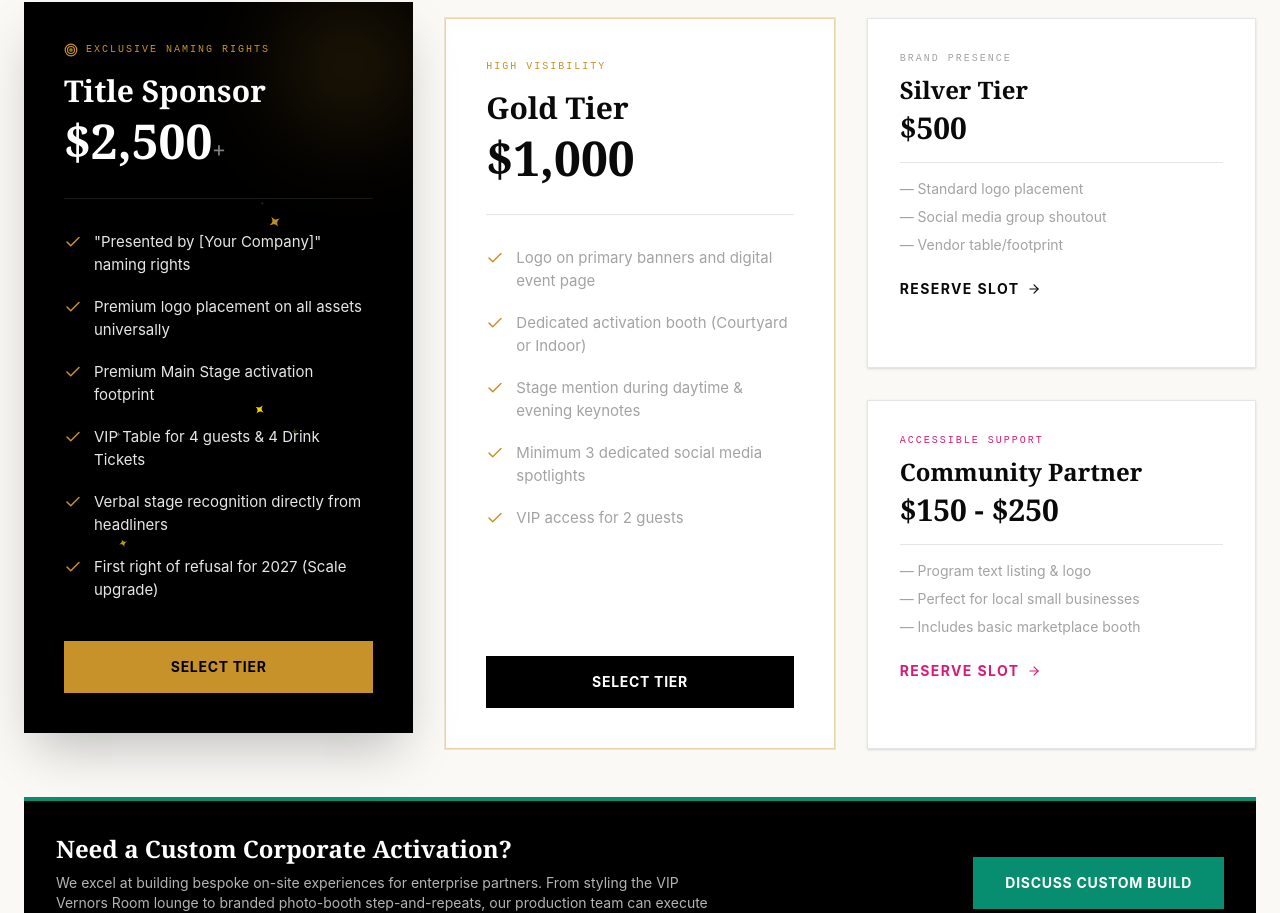
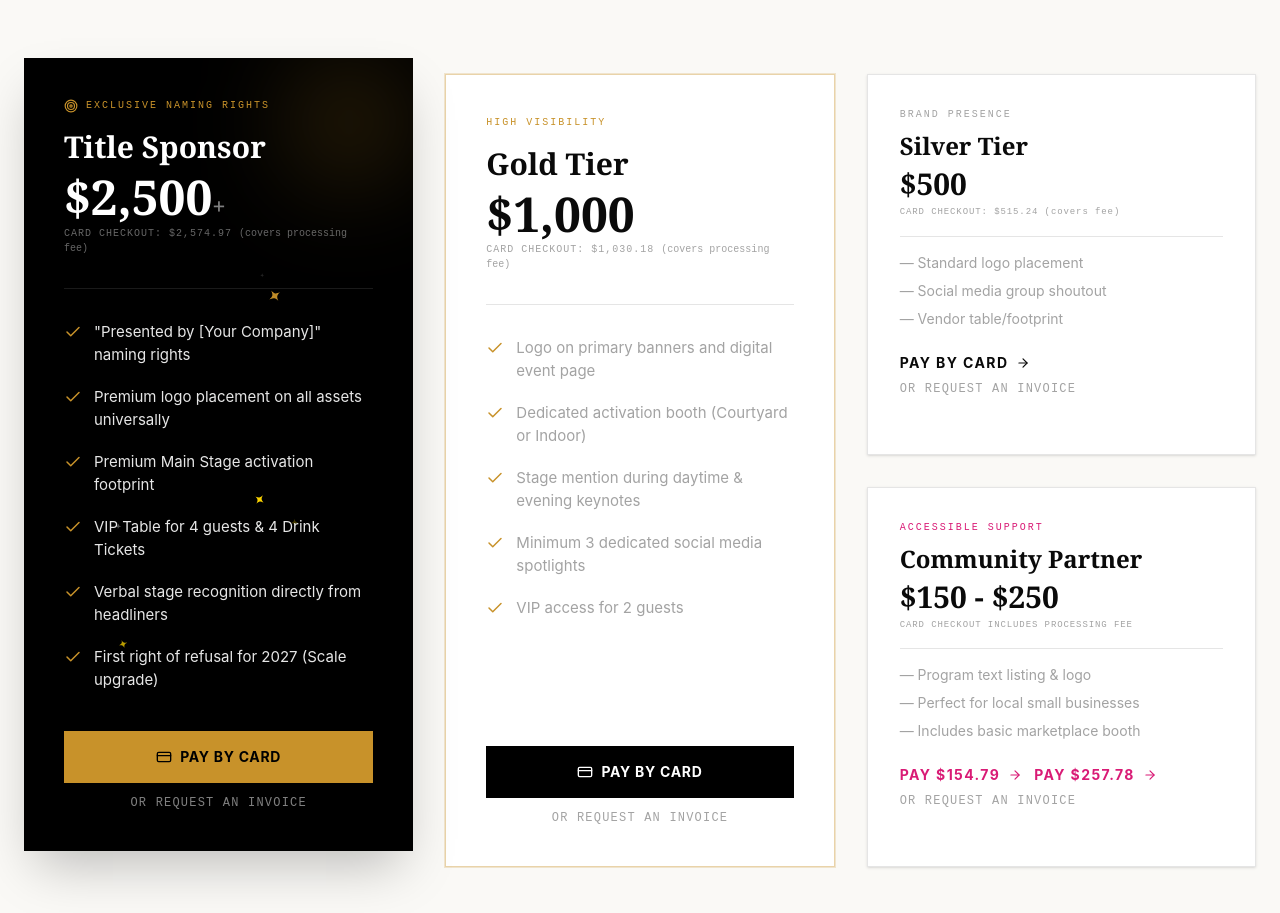
Before and after one commit to brokenbartender/pride-in-pontiac-2026, a React (Vite) app: page /sponsors in a window 1280 px wide. Shown: the part 2634-3547 px from the top of the page. Built offline with nearby package versions, Linux system fonts and the light colour scheme; no server answers.

Commit message:
Wire live Stripe checkout into sponsor tiers with fee-inclusive pricing clearly disclosed; keep invoice/check option to avoid fee

```diff
--- a/src/pages/Sponsors.tsx
+++ b/src/pages/Sponsors.tsx
@@ -1,8 +1,15 @@
 import { Link } from "react-router-dom";
-import { ArrowRight, BarChart3, Building2, Eye, ShieldCheck, Target, Users, Check } from "lucide-react";
+import { ArrowRight, BarChart3, Building2, Eye, ShieldCheck, Target, Users, Check, CreditCard } from "lucide-react";
 import { GenderqueerStripe } from "../components/GenderqueerStripe";
 import { motion } from "motion/react";
 import { Sparkles } from "../components/Sparkles";
+import {
+  SPONSOR_TITLE_CHECKOUT_URL,
+  SPONSOR_GOLD_CHECKOUT_URL,
+  SPONSOR_SILVER_CHECKOUT_URL,
+  SPONSOR_COMMUNITY_150_CHECKOUT_URL,
+  SPONSOR_COMMUNITY_250_CHECKOUT_URL,
+} from "../lib/eventLinks";
 
 export function Sponsors() {
   const containerVariants = {
@@ -148,6 +155,7 @@ export function Sponsors() {
           <div className="text-center mb-24">
             <h2 className="font-serif font-black text-5xl mb-6">Ready-to-Deploy Packages</h2>
             <p className="text-pride-muted max-w-2xl mx-auto text-lg">Secure your exclusivity early. All tiers include full promotional exposure leading up to the historic event date.</p>
+            <p className="text-pride-muted/70 max-w-xl mx-auto text-sm mt-4">Card checkout below includes a small processing fee so your full commitment reaches the event. Prefer to pay by check or ACH with no fee? <a href="mailto:baentertainmentMI@gmail.com?subject=Sponsorship%20Payment%20by%20Check%2FACH" className="underline hover:text-pride-gold transition-colors">Email us</a> to arrange it.</p>
           </div>
 
           <motion.div
@@ -165,7 +173,8 @@ export function Sponsors() {
 
               <span className="font-mono text-[10px] tracking-[0.2em] uppercase text-pride-gold mb-4 flex items-center gap-2 relative z-10"><Target size={14}/> Exclusive Naming Rights</span>
               <h3 className="font-serif font-bold text-3xl mb-2 relative z-10">Title Sponsor</h3>
-              <div className="font-serif font-black text-5xl mb-8 border-b border-pride-white/10 pb-8 relative z-10">$2,500<span className="text-2xl text-pride-white/50">+</span></div>
+              <div className="font-serif font-black text-5xl mb-1 relative z-10">$2,500<span className="text-2xl text-pride-white/50">+</span></div>
+              <p className="font-mono text-[10px] uppercase tracking-widest text-pride-white/40 mb-8 pb-8 border-b border-pride-white/10 relative z-10">Card checkout: $2,574.97 <span className="normal-case tracking-normal">(covers processing fee)</span></p>
 
               <ul className="space-y-5 mb-10 flex-grow font-sans text-[15px] relative z-10">
                 <li className="flex items-start gap-3"><Check size={18} className="text-pride-gold mt-0.5 shrink-0" /> <span className="text-pride-white/90">"Presented by [Your Company]" naming rights</span></li>
@@ -175,14 +184,18 @@ export function Sponsors() {
                 <li className="flex items-start gap-3"><Check size={18} className="text-pride-gold mt-0.5 shrink-0" /> <span className="text-pride-white/90">Verbal stage recognition directly from headliners</span></li>
                 <li className="flex items-start gap-3"><Check size={18} className="text-pride-gold mt-0.5 shrink-0" /> <span className="text-pride-white/90">First right of refusal for 2027 (Scale upgrade)</span></li>
               </ul>
-              <a href="mailto:baentertainmentMI@gmail.com?subject=Title%20Sponsorship%20Commitment" className="w-full text-center bg-pride-gold text-pride-black py-4 font-bold uppercase tracking-wider text-sm hover:bg-pride-white transition-colors relative z-10">Select Tier</a>
+              <a href={SPONSOR_TITLE_CHECKOUT_URL} target="_blank" rel="noopener noreferrer" className="w-full text-center bg-pride-gold text-pride-black py-4 font-bold uppercase tracking-wider text-sm hover:bg-pride-white transition-colors relative z-10 flex items-center justify-center gap-2">
+                <CreditCard size={16} /> Pay by Card
+              </a>
+              <a href="mailto:baentertainmentMI@gmail.com?subject=Title%20Sponsorship%20Commitment" className="w-full text-center text-pride-white/50 hover:text-pride-white text-xs font-mono uppercase tracking-widest mt-3 relative z-10">Or request an invoice</a>
             </motion.div>
 
             {/* Gold Tier */}
             <motion.div variants={itemVariants} className="bg-pride-white text-pride-ink border border-pride-gold/40 p-10 flex flex-col relative shadow-[0_0_0_1px_rgba(200,146,42,0.2)]">
               <span className="font-mono text-[10px] tracking-[0.2em] uppercase text-pride-gold mb-4 flex items-center gap-2">High Visibility</span>
               <h3 className="font-serif font-bold text-3xl mb-2">Gold Tier</h3>
-              <div className="font-serif font-black text-5xl mb-8 border-b border-pride-black/10 pb-8">$1,000</div>
+              <div className="font-serif font-black text-5xl mb-1">$1,000</div>
+              <p className="font-mono text-[10px] uppercase tracking-widest text-pride-muted mb-8 pb-8 border-b border-pride-black/10">Card checkout: $1,030.18 <span className="normal-case tracking-normal">(covers processing fee)</span></p>
 
               <ul className="space-y-5 mb-10 flex-grow font-sans text-[15px]">
                 <li className="flex items-start gap-3"><Check size={18} className="text-pride-gold mt-0.5 shrink-0" /> <span className="text-pride-muted">Logo on primary banners and digital event page</span></li>
@@ -191,7 +204,10 @@ export function Sponsors() {
                 <li className="flex items-start gap-3"><Check size={18} className="text-pride-gold mt-0.5 shrink-0" /> <span className="text-pride-muted">Minimum 3 dedicated social media spotlights</span></li>
                 <li className="flex items-start gap-3"><Check size={18} className="text-pride-gold mt-0.5 shrink-0" /> <span className="text-pride-muted">VIP access for 2 guests</span></li>
               </ul>
-              <a href="mailto:baentertainmentMI@gmail.com?subject=Gold%20Sponsorship%20Commitment" className="w-full text-center bg-pride-black text-pride-white py-4 font-bold uppercase tracking-wider text-sm hover:bg-pride-gold hover:text-pride-black transition-colors">Select Tier</a>
+              <a href={SPONSOR_GOLD_CHECKOUT_URL} target="_blank" rel="noopener noreferrer" className="w-full text-center bg-pride-black text-pride-white py-4 font-bold uppercase tracking-wider text-sm hover:bg-pride-gold hover:text-pride-black transition-colors flex items-center justify-center gap-2">
+                <CreditCard size={16} /> Pay by Card
+              </a>
+              <a href="mailto:baentertainmentMI@gmail.com?subject=Gold%20Sponsorship%20Commitment" className="w-full text-center text-pride-muted hover:text-pride-ink text-xs font-mono uppercase tracking-widest mt-3">Or request an invoice</a>
             </motion.div>
 
             {/* Silver & Community */}
@@ -199,25 +215,32 @@ export function Sponsors() {
               <div className="bg-pride-white text-pride-ink border border-pride-black/10 p-8 shadow-sm flex-grow">
                 <span className="font-mono text-[10px] tracking-[0.2em] uppercase text-pride-muted mb-2 block">Brand Presence</span>
                 <h3 className="font-serif font-bold text-2xl mb-1">Silver Tier</h3>
-                <div className="font-serif font-black text-3xl mb-4 text-pride-ink border-b border-pride-black/10 pb-4">$500</div>
+                <div className="font-serif font-black text-3xl mb-1 text-pride-ink">$500</div>
+                <p className="font-mono text-[9px] uppercase tracking-widest text-pride-muted mb-4 pb-4 border-b border-pride-black/10">Card checkout: $515.24 <span className="normal-case">(covers fee)</span></p>
                 <ul className="space-y-2 mb-6 text-sm text-pride-muted">
                   <li>&mdash; Standard logo placement</li>
                   <li>&mdash; Social media group shoutout</li>
                   <li>&mdash; Vendor table/footprint</li>
                 </ul>
-                <a href="mailto:baentertainmentMI@gmail.com?subject=Silver%20Sponsorship" className="font-bold text-sm tracking-widest text-pride-ink hover:text-pride-gold uppercase flex items-center gap-2">Reserve Slot <ArrowRight size={14}/></a>
+                <a href={SPONSOR_SILVER_CHECKOUT_URL} target="_blank" rel="noopener noreferrer" className="font-bold text-sm tracking-widest text-pride-ink hover:text-pride-gold uppercase flex items-center gap-2">Pay by Card <ArrowRight size={14}/></a>
+                <a href="mailto:baentertainmentMI@gmail.com?subject=Silver%20Sponsorship" className="block text-pride-muted hover:text-pride-ink text-xs font-mono uppercase tracking-widest mt-2">Or request an invoice</a>
               </div>
 
               <div className="bg-pride-white text-pride-ink border border-pride-black/10 p-8 shadow-sm flex-grow">
                 <span className="font-mono text-[10px] tracking-[0.2em] uppercase text-pride-rose mb-2 block">Accessible Support</span>
                 <h3 className="font-serif font-bold text-2xl mb-1">Community Partner</h3>
-                <div className="font-serif font-black text-3xl mb-4 text-pride-ink border-b border-pride-black/10 pb-4">$150 - $250</div>
+                <div className="font-serif font-black text-3xl mb-1 text-pride-ink">$150 - $250</div>
+                <p className="font-mono text-[9px] uppercase tracking-widest text-pride-muted mb-4 pb-4 border-b border-pride-black/10">Card checkout includes processing fee</p>
                 <ul className="space-y-2 mb-6 text-sm text-pride-muted">
                   <li>&mdash; Program text listing & logo</li>
                   <li>&mdash; Perfect for local small businesses</li>
                   <li>&mdash; Includes basic marketplace booth</li>
                 </ul>
-                <a href="mailto:baentertainmentMI@gmail.com?subject=Community%20Partner%20Sponsorship" className="font-bold text-sm tracking-widest text-pride-rose hover:text-pride-ink uppercase flex items-center gap-2">Reserve Slot <ArrowRight size={14}/></a>
+                <div className="flex flex-wrap gap-3 mb-2">
+                  <a href={SPONSOR_COMMUNITY_150_CHECKOUT_URL} target="_blank" rel="noopener noreferrer" className="font-bold text-sm tracking-widest text-pride-rose hover:text-pride-ink uppercase flex items-center gap-2">Pay $154.79 <ArrowRight size={14}/></a>
+                  <a href={SPONSOR_COMMUNITY_250_CHECKOUT_URL} target="_blank" rel="noopener noreferrer" className="font-bold text-sm tracking-widest text-pride-rose hover:text-pride-ink uppercase flex items-center gap-2">Pay $257.78 <ArrowRight size={14}/></a>
+                </div>
+                <a href="mailto:baentertainmentMI@gmail.com?subject=Community%20Partner%20Sponsorship" className="block text-pride-muted hover:text-pride-ink text-xs font-mono uppercase tracking-widest mt-2">Or request an invoice</a>
               </div>
             </motion.div>
           </motion.div>
```
